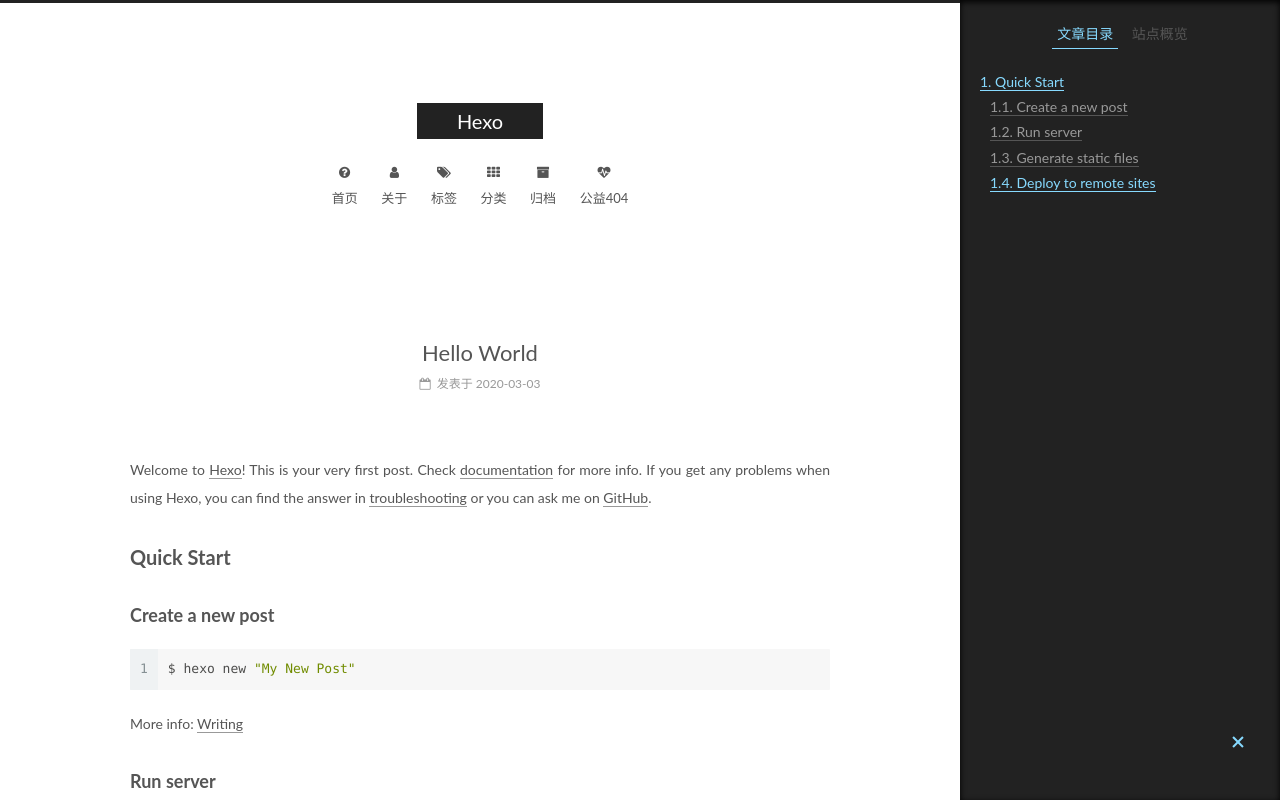
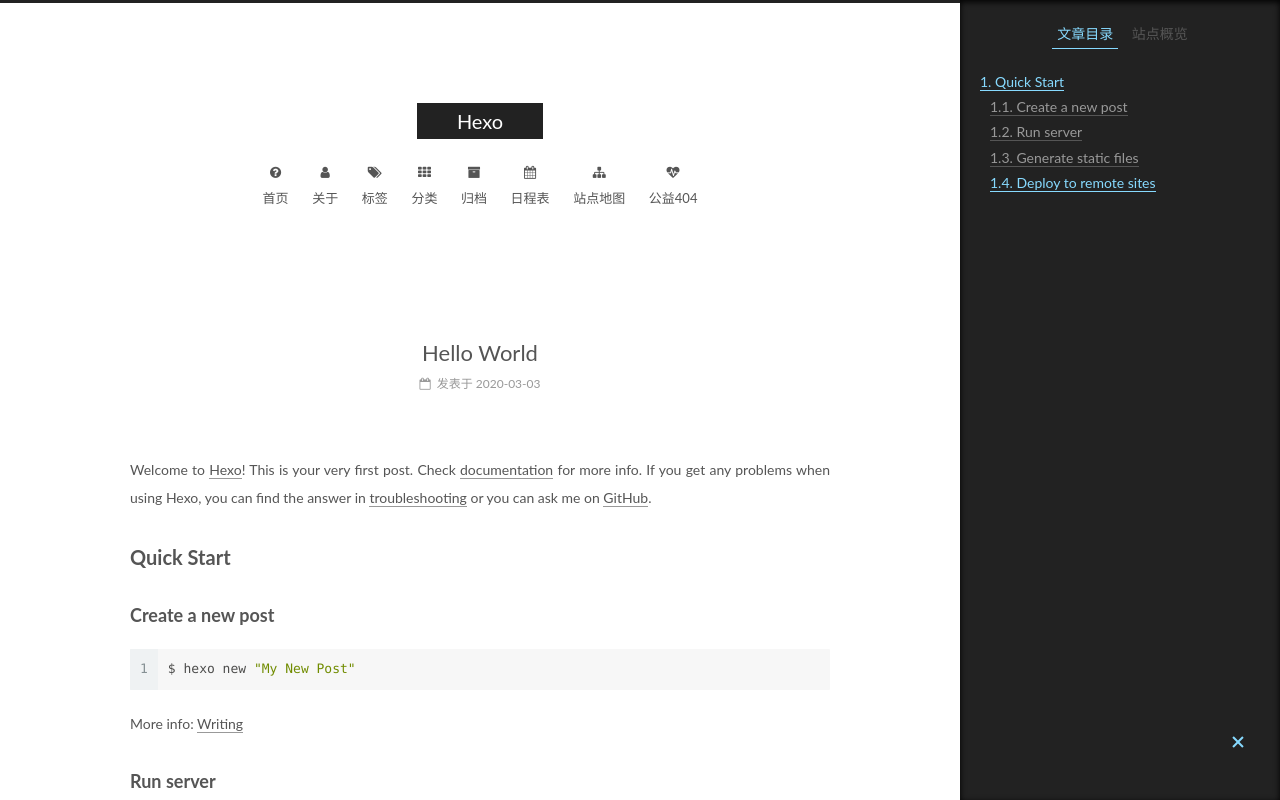
Before and after one commit to azhidemao/azhidemao.github.io, a plain HTML site: page 2020/03/03/hello-world/index.html in a window 1280 px wide. Shown: the top 800 px of the page. Drawn offline with Linux system fonts and the light colour scheme.

Commit message:
Site updated: 2020-03-03 20:31:31

```diff
--- a/2020/03/03/hello-world/index.html
+++ b/2020/03/03/hello-world/index.html
@@ -225,6 +225,26 @@
               <i class="menu-item-icon fa fa-fw fa-archive"></i> <br />
 
             归档
+          </a>
+        </li>
+
+
+        <li class="menu-item menu-item-schedule">
+          <a href="/schedule/%20" rel="section">
+
+              <i class="menu-item-icon fa fa-fw fa-calendar"></i> <br />
+
+            日程表
+          </a>
+        </li>
+
+
+        <li class="menu-item menu-item-sitemap">
+          <a href="/sitemap.xml%20" rel="section">
+
+              <i class="menu-item-icon fa fa-fw fa-sitemap"></i> <br />
+
+            站点地图
           </a>
         </li>
 
--- a/css/main.css
+++ b/css/main.css
@@ -1822,7 +1822,7 @@ pre .javascript .function {
   width: 4px;
   height: 4px;
   border-radius: 50%;
-  background: #ff9655;
+  background: #ffaae9;
 }
 .links-of-blogroll {
   font-size: 13px;
```
Also changed, not shown: 2020/03/03/hello-world2/index.html (+20 -0 lines), archives/2020/03/index.html (+20 -0 lines), archives/2020/index.html (+20 -0 lines), archives/index.html (+20 -0 lines), index.html (+20 -0 lines).
